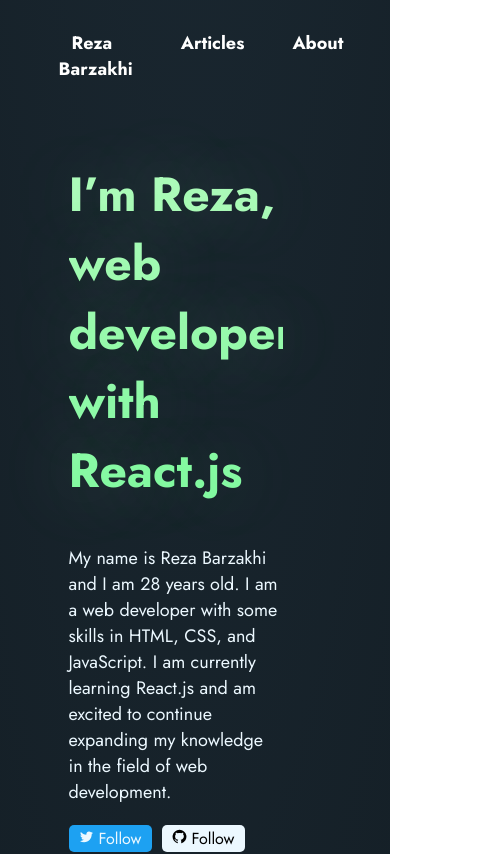
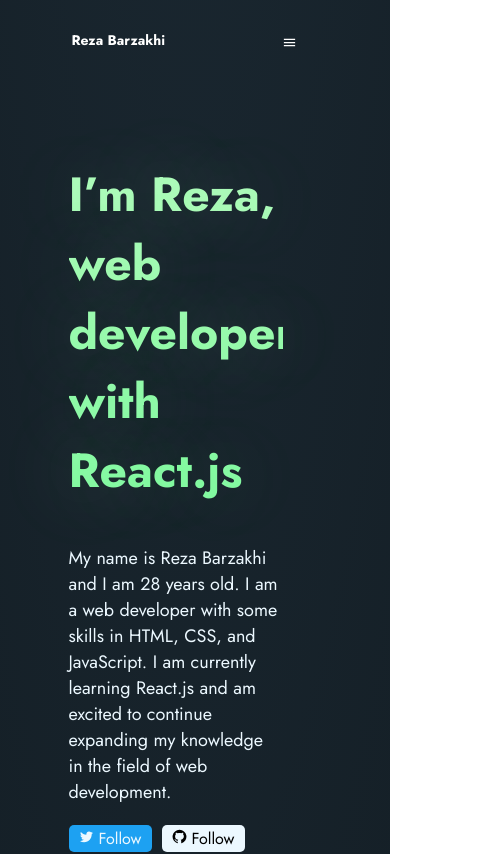
Before and after one commit to rezabarzakhi/personalblog, a React (Vite) app: page / in a window 390 px wide. Shown: the top 854 px of the page, 490 px wide, since content can reach past the window. Built offline with nearby package versions, Linux system fonts and the light colour scheme; no server answers.

Commit message:
make navbar responsive

```diff
--- a/src/components/LatestArticles/LatestArticles.jsx
+++ b/src/components/LatestArticles/LatestArticles.jsx
@@ -31,7 +31,7 @@
         {loaded && (
           <div className="loading">
             <h1>Loading ...</h1>
-            <div class="lds-dual-ring"></div>
+            <div className="lds-dual-ring"></div>
           </div>
         )}
         {posts.map((post) => (
--- a/src/components/Navbar/Navbar.css
+++ b/src/components/Navbar/Navbar.css
@@ -1,12 +1,10 @@
-.navbar
-.navbarWarpper {
+.navbar .navbarWarpper {
   /* width: 70vw; */
   height: 5rem;
   margin-top: 3rem;
   display: flex;
   justify-content: space-between;
-
-
+  z-index: 9999999;
 }
 
 .navbar a {
@@ -21,3 +19,36 @@
   border: 2px solid rgba(124, 201, 255, 0.41);
   border-radius: 6px;
 }
+
+.menuIcon {
+  display: none;
+}
+
+@media screen and (max-width: 480px) {
+  .navbar a {
+    font-size: 1.4rem;
+  }
+  .navbarRight a {
+    display: none;
+  }
+  .navbarRight.isActive a {
+    float: none;
+    display: block;
+    text-align: left;
+  }
+  .navbarRight {
+    display: flex;
+    flex-direction: column;
+  }
+  .navbarRight .menuIcon {
+    display: block;
+    top: 0;
+    right: 0;
+    cursor: pointer;
+  }
+  .navbarRight.isActive .menuIcon {
+    position: absolute;
+    top : 3rem;
+    right: 3rem;
+  }
+}
--- a/src/components/Navbar/Navbar.jsx
+++ b/src/components/Navbar/Navbar.jsx
@@ -1,19 +1,28 @@
-import React from "react";
+import React, { useState } from "react";
 import { NavLink } from "react-router-dom";
+import MenuIcon from "@mui/icons-material/Menu";
+import CloseIcon from "@mui/icons-material/Close";
 import "./Navbar.css";
 
 export default function Navbar() {
+  const [isActive, setIsActive] = useState(false);
+
   return (
     <>
       <div className="navbar">
         <div className="navbarWarpper">
           <div className="navbarLeft">
-            <NavLink to="/" >Reza Barzakhi</NavLink>
-            </div>
-          <div className="navbarRight">
-                <NavLink className={(link) => link.isActive ? "active" : "" } to="/articles">Articles</NavLink>
-                <NavLink to="/about">About</NavLink>
-                <NavLink to="/contact">Contact</NavLink>
+            <NavLink to="/">Reza Barzakhi</NavLink>
+          </div>
+          <div className={`navbarRight ${isActive ? "isActive" : ""} `}>
+            <NavLink className={(link) => (link.isActive ? "active" : "")} to="/articles">
+              Articles
+            </NavLink>
+            <NavLink to="/about">About</NavLink>
+            <NavLink to="/contact">Contact</NavLink>
+            <a href="javascript:void(0);" className="menuIcon" onClick={() => setIsActive((prev) => !prev)}>
+              {isActive ? <CloseIcon /> : <MenuIcon />}
+            </a>
           </div>
         </div>
       </div>
```
